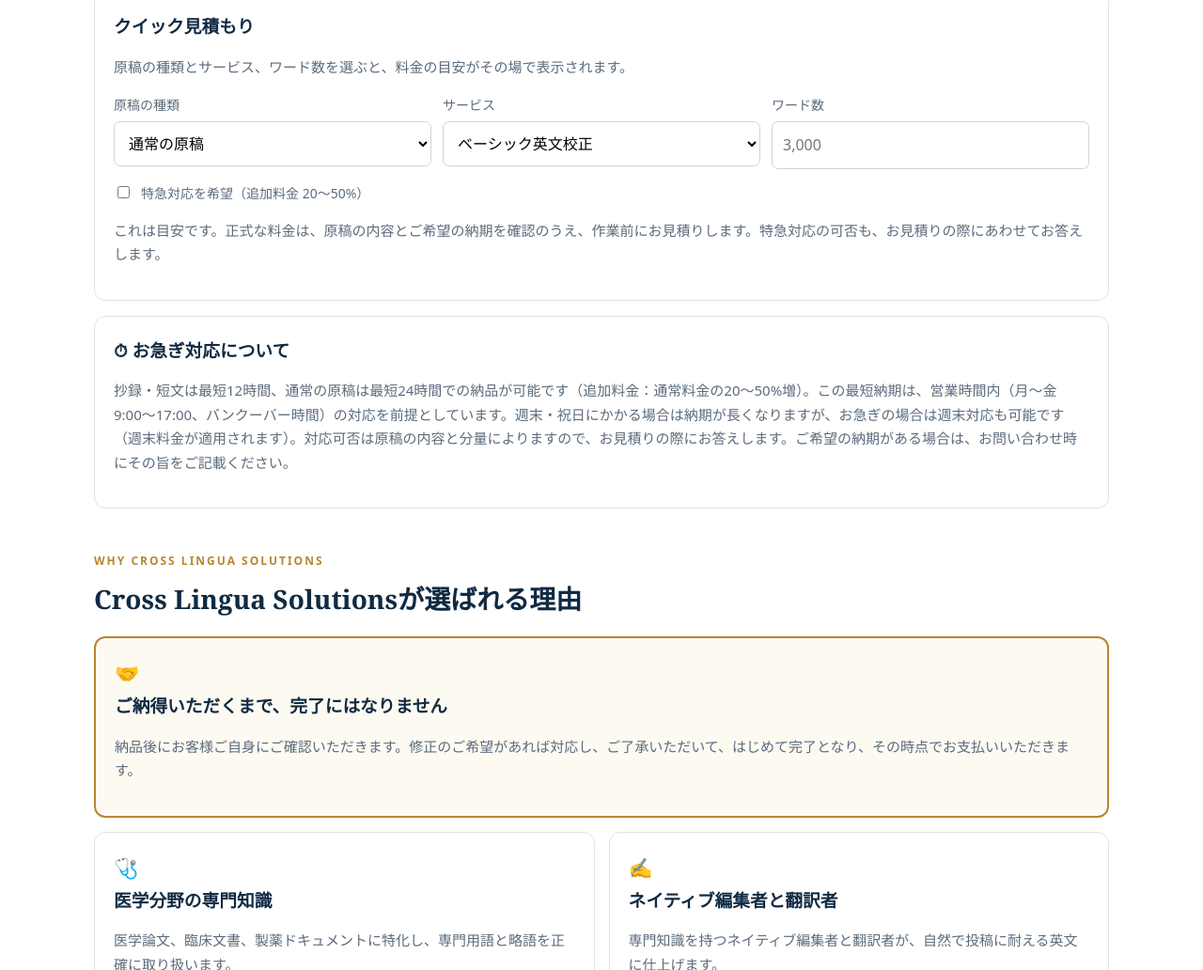
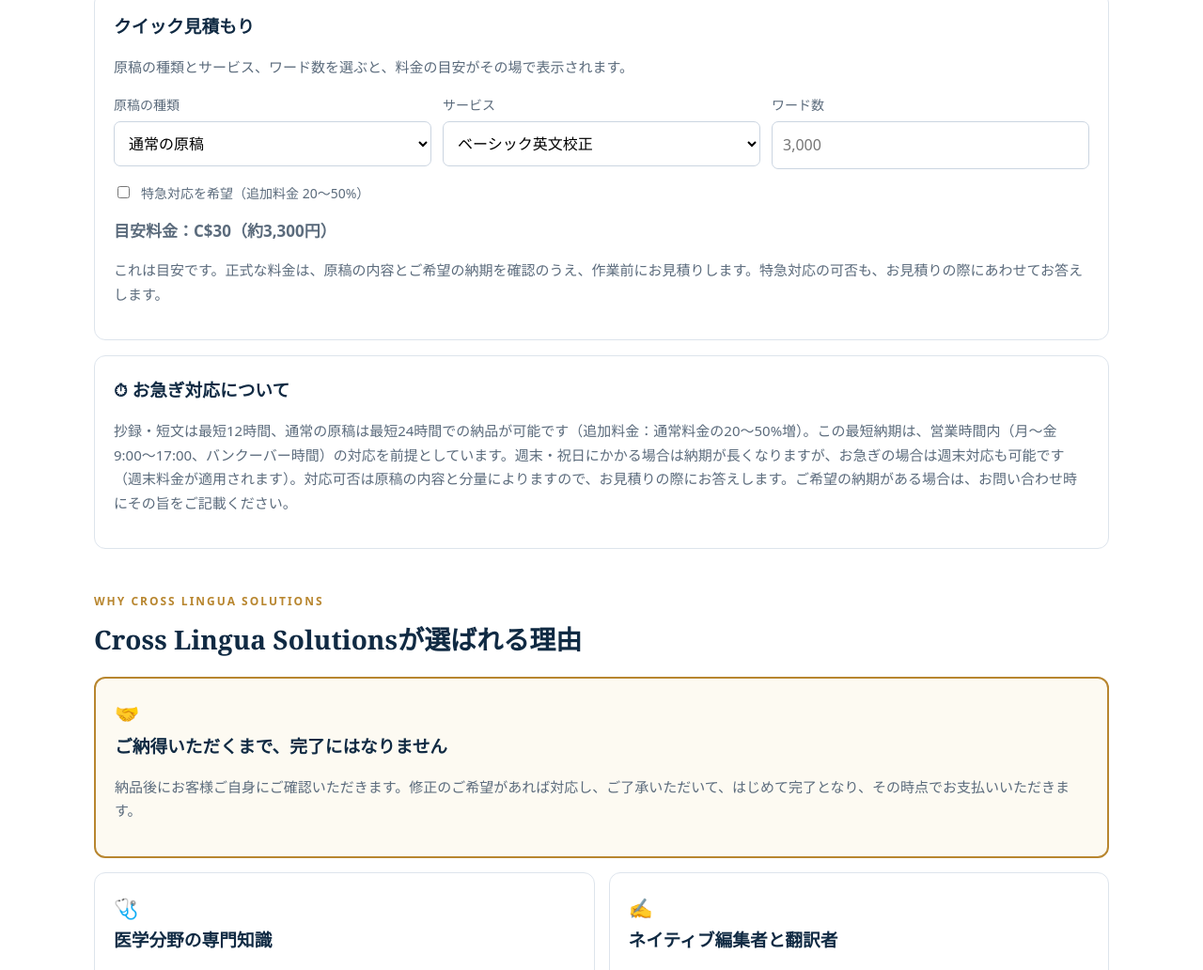
Before and after one commit to anysyscanada/crosslingua, a plain HTML site: page index.html in a window 1280 px wide. Shown: the part 4832-5864 px from the top of the page at 94% size. Drawn offline with Linux system fonts and the light colour scheme.

Commit message:
Calculator shows greyed C$30 minimum before input; fix keigo on buttons and headings

```diff
--- a/index.html
+++ b/index.html
@@ -768,7 +768,8 @@ if(location.hash==='#privacy'){var d=document.getElementById('privacy');if(d){d.
   function show(cad,yen){ return 'C$'+fmt(cad)+(lang==='ja' ? '（約'+fmt(yen)+'円）' : ' (approx. ¥'+fmt(yen)+')'); }
   function calc(){
     var w=parseInt(wordsEl.value,10);
-    if(!w||w<1){ outEl.textContent=''; rushOutEl.textContent=''; noteEl.textContent=''; return; }
+    if(!w||w<1){ outEl.style.color='var(--muted)'; outEl.textContent=t('calc_result_label')+show(30,3300); rushOutEl.textContent=''; noteEl.textContent=''; return; }
+    outEl.style.color='var(--navy)';
     var s=svcEl.value, isAbs=(typeEl.value==='abstract');
     var cad, yen, notes=[];
     if(isAbs && w<=400){ cad=FLAT[s]; yen=cad*110; notes.push(t('calc_note_flat')); }
```
